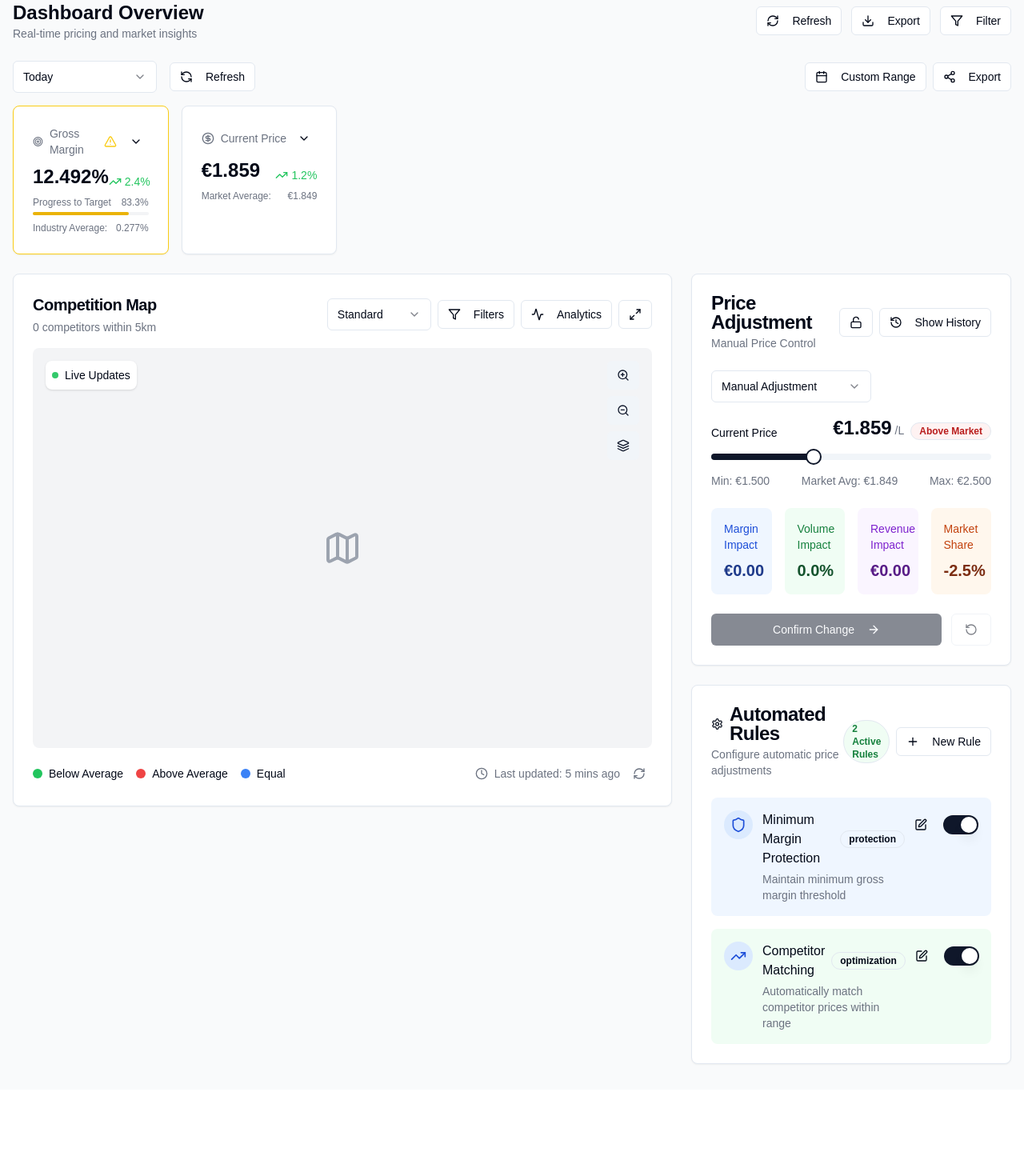
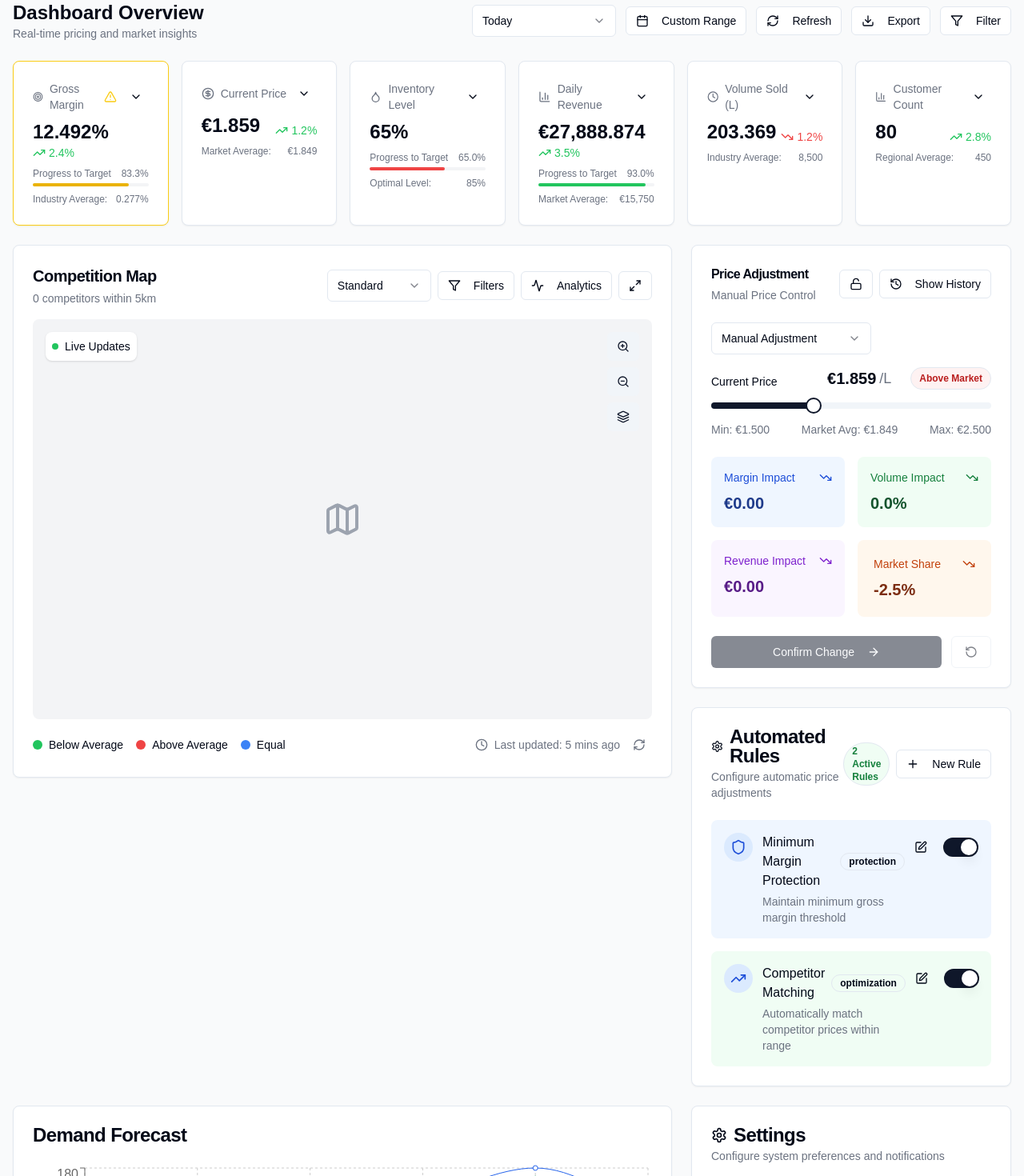
Before and after one commit to TheSoftNode/AI4Energy, a Next.js app in the folder client/: page /Dashboard in a window 1280 px wide. Shown: the part 80-1550 px from the top of the page at 80% size. Before the commit the page ends 1442 px from the top, so only its background shows below. Built offline with nearby package versions, Linux system fonts and the light colour scheme.

Commit message:
properly styled the price console

```diff
--- a/client/app/Dashboard/page.tsx
+++ b/client/app/Dashboard/page.tsx
@@ -1,8 +1,8 @@
 "use client"
 
-import React from 'react';
+import React, { useState } from 'react';
 import { Button } from '@/components/ui/button';
-import { Download, Filter, RefreshCw } from 'lucide-react';
+import { Calendar, Download, Filter, RefreshCw } from 'lucide-react';
 import AnalyticsDashboard from '@/components/Dashboard_extra/AnalyticsDashboard';
 import SettingsMenu from '@/components/Dashboard/SettingsMenu';
 import { DashboardProvider, useDashboard } from '@/components/Dashboard_extra/DashboardProvider';
@@ -11,6 +11,9 @@ import DashboardMetrics from '@/components/Dashboard_extra/DashboardMetrics';
 import CompetitorMap from '@/components/Dashboard_extra/CompetitorMap';
 import PricingConsole from '@/components/Dashboard_extra/PricingConsole';
 import AutomatedRules from '@/components/Dashboard_extra/AutomatedRules';
+import { Select, SelectContent, SelectItem, SelectTrigger, SelectValue } from '@/components/ui/select';
+import { Card, CardContent, CardHeader, CardTitle } from '@/components/ui/card';
+import { CartesianGrid, Line, LineChart, ResponsiveContainer, XAxis, YAxis } from 'recharts';
 
 const DashboardContent = () =>
 {
@@ -28,6 +31,8 @@ const DashboardContent = () =>
                 return <AnalyticsDashboard />;
             case 'settings':
                 return <SettingsMenu />;
+            case 'competition':
+                return <CompetitorMap competitors={[]} centerLat={48.8566} centerLng={2.3522} radius={5} />;
             default:
                 return <OverviewDashboard />;
         }
@@ -54,6 +59,7 @@ const DashboardLayout = () =>
 
 const OverviewDashboard = () =>
 {
+    const [timeframe, setTimeframe] = useState('today');
     return (
         <div className="space-y-6">
             <div className="flex items-center justify-between">
@@ -64,6 +70,21 @@ const OverviewDashboard = () =>
                     </p>
                 </div>
                 <div className="flex items-center space-x-3">
+                    <Select value={timeframe} onValueChange={setTimeframe}>
+                        <SelectTrigger className="w-[180px]">
+                            <SelectValue />
+                        </SelectTrigger>
+                        <SelectContent>
+                            <SelectItem value="today">Today</SelectItem>
+                            <SelectItem value="week">Last 7 Days</SelectItem>
+                            <SelectItem value="month">Last 30 Days</SelectItem>
+                            <SelectItem value="quarter">Last Quarter</SelectItem>
+                        </SelectContent>
+                    </Select>
+                    <Button variant="outline" size="sm">
+                        <Calendar className="h-4 w-4 mr-2" />
+                        Custom Range
+                    </Button>
                     <Button variant="outline" size="sm">
                         <RefreshCw className="h-4 w-4 mr-2" />
                         Refresh
@@ -99,6 +120,38 @@ const OverviewDashboard = () =>
                     <AutomatedRules />
                 </div>
             </div>
+
+            <div className="grid grid-cols-1 lg:grid-cols-3 gap-6">
+                    <Card className="lg:col-span-2">
+                        <CardHeader>
+                            <CardTitle>Demand Forecast</CardTitle>
+                        </CardHeader>
+                        <CardContent className="h-[300px]">
+                            <ResponsiveContainer width="100%" height="100%">
+                                <LineChart data={[
+                                    { time: '00:00', current: 100, projected: 95 },
+                                    { time: '04:00', current: 80, projected: 75 },
+                                    { time: '08:00', current: 120, projected: 115 },
+                                    { time: '12:00', current: 150, projected: 140 },
+                                    { time: '16:00', current: 180, projected: 170 },
+                                    { time: '20:00', current: 130, projected: 125 },
+                                ]}>
+                                    <CartesianGrid strokeDasharray="3 3" />
+                                    <XAxis dataKey="time" />
+                                    <YAxis />
+
+                                    <Line type="monotone" dataKey="current" stroke="#2563eb" />
+                                    <Line type="monotone" dataKey="projected" stroke="#16a34a" />
+                                </LineChart>
+                            </ResponsiveContainer>
+                        </CardContent>
+                    </Card>
+
+
+                    <div className="space-y-6">
+                        <SettingsMenu />
+                    </div>
+                </div>
         </div>
     );
 };
--- a/client/components/Dashboard_extra/DashboardMetrics.tsx
+++ b/client/components/Dashboard_extra/DashboardMetrics.tsx
@@ -136,7 +136,7 @@ const MetricCard = ({
             </div>
           </div>
 
-          <div className="flex items-end justify-between">
+          <div className="flex items-end flex-wrap justify-between">
             <span className="text-2xl font-bold">
               {format === 'currency' && '€'}
               {typeof value === 'number' ? value.toLocaleString() : value}
@@ -260,7 +260,6 @@ const MetricCard = ({
 const DashboardMetrics = () =>
 {
   const { metrics, marketData } = useDashboard();
-  const [timeframe, setTimeframe] = useState('today');
 
   // Mock historical data - replace with real data in production
   const generateHistoricalData = (baseValue: number) =>
@@ -301,7 +300,7 @@ const DashboardMetrics = () =>
       change: 1.2,
       icon: <CircleDollarSign className="h-4 w-4" />,
       format: 'currency',
-      trend: 'up',
+      trend: 'up' as 'up',
       historicalData: generateHistoricalData(metrics.currentPrice),
       analysis: 'Price movements have remained competitive while maintaining profitability targets.',
       benchmark: {
@@ -309,43 +308,68 @@ const DashboardMetrics = () =>
         label: 'Market Average'
       }
     },
-    // Continue with other metrics...
+    {
+      title: 'Inventory Level',
+      value: metrics.inventoryLevel,
+      target: 100,
+      icon: <Droplet className="h-4 w-4" />,
+      format: 'percentage',
+      alert: metrics.inventoryLevel < 30,
+      trend: 'down' as 'down',
+      historicalData: generateHistoricalData(metrics.inventoryLevel),
+      analysis: 'Inventory levels are below optimal range, suggesting need for restock planning.',
+      benchmark: {
+        value: 85,
+        label: 'Optimal Level'
+      }
+    },
+    {
+      title: 'Daily Revenue',
+      value: metrics.revenue,
+      change: 3.5,
+      target: 30000,
+      icon: <BarChart3 className="h-4 w-4" />,
+      format: 'currency',
+      trend: 'up' as 'up',
+      historicalData: generateHistoricalData(metrics.revenue),
+      analysis: 'Revenue growth remains strong, exceeding monthly targets consistently.',
+      benchmark: {
+        value: marketData.avgDailyRevenue,
+        label: 'Market Average'
+      }
+    },
+    {
+      title: 'Volume Sold (L)',
+      value: metrics.volumeSold,
+      change: -1.2,
+      icon: <Clock className="h-4 w-4" />,
+      format: 'number',
+      trend: 'down' as 'down',
+      historicalData: generateHistoricalData(metrics.volumeSold),
+      analysis: 'Slight decrease in volume, but offset by higher margins per unit.',
+      benchmark: {
+        value: marketData.avgVolumeSold,
+        label: 'Industry Average'
+      }
+    },
+    {
+      title: 'Customer Count',
+      value: metrics.customerCount,
+      change: 2.8,
+      icon: <BarChart3 className="h-4 w-4" />,
+      format: 'number',
+      trend: 'up' as 'up',
+      historicalData: generateHistoricalData(metrics.customerCount),
+      analysis: 'Customer base growing steadily, indicating effective acquisition strategies.',
+      benchmark: {
+        value: marketData.avgCustomerCount,
+        label: 'Regional Average'
+      }
+    }
   ];
 
   return (
     <div className="space-y-4">
-      <div className="flex items-center justify-between">
-        <div className="flex items-center space-x-4">
-          <Select value={timeframe} onValueChange={setTimeframe}>
-            <SelectTrigger className="w-[180px]">
-              <SelectValue />
-            </SelectTrigger>
-            <SelectContent>
-              <SelectItem value="today">Today</SelectItem>
-              <SelectItem value="week">Last 7 Days</SelectItem>
-              <SelectItem value="month">Last 30 Days</SelectItem>
-              <SelectItem value="quarter">Last Quarter</SelectItem>
-            </SelectContent>
-          </Select>
-
-          <Button variant="outline" size="sm">
-            <RefreshCcw className="h-4 w-4 mr-2" />
-            Refresh
-          </Button>
-        </div>
-
-        <div className="flex items-center space-x-2">
-          <Button variant="outline" size="sm">
-            <Calendar className="h-4 w-4 mr-2" />
-            Custom Range
-          </Button>
-          <Button variant="outline" size="sm">
-            <Share2 className="h-4 w-4 mr-2" />
-            Export
-          </Button>
-        </div>
-      </div>
-
       <div className="grid grid-cols-1 md:grid-cols-3 lg:grid-cols-6 gap-4">
         {cards.map((card, index) => (
           <MetricCard
--- a/client/components/Dashboard_extra/Navigation.tsx
+++ b/client/components/Dashboard_extra/Navigation.tsx
@@ -15,7 +15,8 @@ import
     Home,
     Activity,
     TrendingUp,
-    BarChart2
+    BarChart2,
+    Settings2Icon
 } from 'lucide-react';
 import
 {
@@ -90,6 +91,11 @@ const Navigation: React.FC<NavigationProps> = ({ currentView }) =>
             icon: <BarChart2 className="h-4 w-4" />,
             view: 'analytics' as const,
             badge: 'New',
+        },
+        {
+            title: 'Settings',
+            icon: <Settings2Icon className="h-4 w-4" />,
+            view: 'settings' as const,
         },
     ];
 
--- a/client/components/Dashboard_extra/PricingConsole.tsx
+++ b/client/components/Dashboard_extra/PricingConsole.tsx
@@ -156,7 +156,7 @@ const PricingConsole: React.FC<PricingConsoleProps> = ({
         <div className="flex items-center justify-between">
           <div className="space-y-1">
             <CardTitle className="flex items-center space-x-2">
-              <span>Price Adjustment</span>
+              <span className='text-base'>Price Adjustment</span>
               {priceLocked && (
                 <Badge variant="outline" className="ml-2">Locked</Badge>
               )}
@@ -191,7 +191,7 @@ const PricingConsole: React.FC<PricingConsoleProps> = ({
 
       <CardContent className="space-y-6">
         <div className="space-y-4">
-          <div className="flex justify-between items-center">
+          <div className="flex justify-between gap-x-4 items-center">
             <Select
               value={adjustmentMode}
               onValueChange={(value: 'manual' | 'smart') => setAdjustmentMode(value)}
@@ -218,11 +218,14 @@ const PricingConsole: React.FC<PricingConsoleProps> = ({
 
           <div className="flex justify-between items-end">
             <span className="text-sm font-medium">Current Price</span>
-            <div className="text-right">
-              <span className="text-2xl font-bold">
+            <div className="text-right flex gap-4">
+              <div className='flex'>
+                <span className="text-xl font-bold">
                   €{price.toFixed(3)}
                 </span>
-              <span className="text-sm text-gray-500 ml-1">/L</span>
+                <span className="text-lg text-gray-500 ml-1">/L</span>
+              </div>
+
               {price !== marketData.competitorAvgPrice && (
                 <Badge
                   variant="outline"
@@ -254,9 +257,9 @@ const PricingConsole: React.FC<PricingConsoleProps> = ({
           </div>
         </div>
 
-        <div className="grid grid-cols-1 md:grid-cols-4 gap-4">
+        <div className="grid grid-cols-1  md:grid-cols-2 gap-4">
           <div className="p-4 rounded-lg bg-blue-50 transition-all hover:bg-blue-100">
-            <div className="flex items-center justify-between mb-2">
+            <div className="flex flex-wrap items-center justify-between mb-2">
               <span className="text-sm text-blue-700">Margin Impact</span>
               {impact.margin > 0 ? (
                 <TrendingUp className="h-4 w-4 text-blue-700" />
@@ -264,13 +267,13 @@ const PricingConsole: React.FC<PricingConsoleProps> = ({
                 <TrendingDown className="h-4 w-4 text-blue-700" />
               )}
             </div>
-            <span className="text-xl font-bold text-blue-900">
+            <span className="text-xs lg:text-xl font-bold text-blue-900">
               {impact.margin > 0 ? '+' : ''}€{impact.margin.toFixed(2)}
             </span>
           </div>
 
           <div className="p-4 rounded-lg bg-green-50 transition-all hover:bg-green-100">
-            <div className="flex items-center justify-between mb-2">
+            <div className="flex items-center flex-wrap justify-between mb-2">
               <span className="text-sm text-green-700">Volume Impact</span>
               {impact.volume > 0 ? (
                 <TrendingUp className="h-4 w-4 text-green-700" />
@@ -278,13 +281,13 @@ const PricingConsole: React.FC<PricingConsoleProps> = ({
                 <TrendingDown className="h-4 w-4 text-green-700" />
               )}
             </div>
-            <span className="text-xl font-bold text-green-900">
+            <span className="text-xs lg:text-xl font-bold text-green-900">
               {impact.volume > 0 ? '+' : ''}{impact.volume.toFixed(1)}%
             </span>
           </div>
 
           <div className="p-4 rounded-lg bg-purple-50 transition-all hover:bg-purple-100">
-            <div className="flex items-center justify-between mb-2">
+            <div className="flex flex-wrap items-center justify-between mb-2">
               <span className="text-sm text-purple-700">Revenue Impact</span>
               {impact.revenue > 0 ? (
                 <TrendingUp className="h-4 w-4 text-purple-700" />
@@ -292,13 +295,13 @@ const PricingConsole: React.FC<PricingConsoleProps> = ({
                 <TrendingDown className="h-4 w-4 text-purple-700" />
               )}
             </div>
-            <span className="text-xl font-bold text-purple-900">
+            <span className="text-xs lg:text-xl font-bold text-purple-900">
               {impact.revenue > 0 ? '+' : ''}€{impact.revenue.toFixed(2)}
             </span>
           </div>
 
-          <div className="p-4 rounded-lg bg-orange-50 transition-all hover:bg-orange-100">
-            <div className="flex items-center justify-between mb-2">
+          <div className="p-5 rounded-lg bg-orange-50 transition-all hover:bg-orange-100">
+            <div className="flex flex-wrap items-center justify-between mb-2">
               <span className="text-sm text-orange-700">Market Share</span>
               {impact.marketShare > 0 ? (
                 <TrendingUp className="h-4 w-4 text-orange-700" />
@@ -306,7 +309,7 @@ const PricingConsole: React.FC<PricingConsoleProps> = ({
                 <TrendingDown className="h-4 w-4 text-orange-700" />
               )}
             </div>
-            <span className="text-xl font-bold text-orange-900">
+            <span className="text-xs lg:text-xl font-bold text-orange-900">
               {impact.marketShare > 0 ? '+' : ''}{impact.marketShare.toFixed(1)}%
             </span>
           </div>
--- a/client/components/Dashboard_extra/interface.ts
+++ b/client/components/Dashboard_extra/interface.ts
@@ -49,4 +49,7 @@ export interface MarketData
   marketShare: number;
   pricePosition: 'below' | 'above' | 'equal';
   nearbyCompetitors: number;
+  avgDailyRevenue: number;
+  avgVolumeSold: number;
+  avgCustomerCount: number;
 }
```
Also changed, not shown: client/components/Dashboard/PricingConsole.tsx (+19 -10 lines), client/components/Dashboard_extra/DashboardProvider.tsx (+36 -191 lines), client/components/Dashboard_extra/FuelPricingDashboard.tsx (+4 -3 lines). Lines whose indentation alone changed are shown as unchanged.
